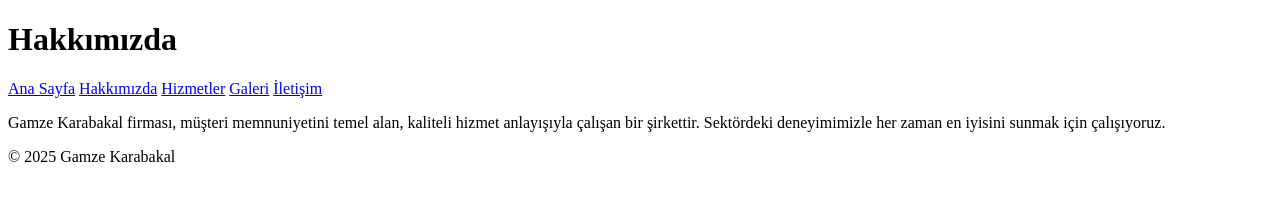
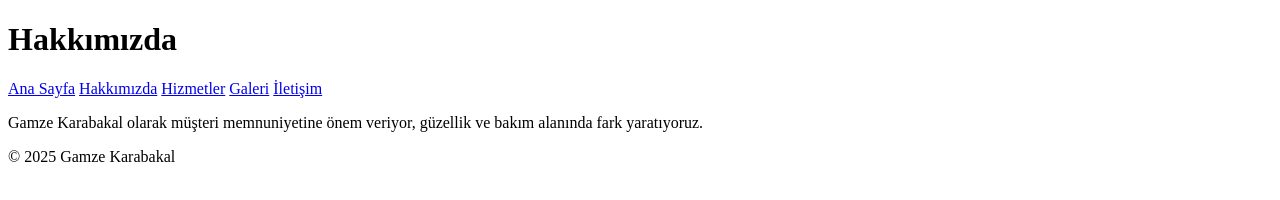
Before and after one commit to 20022001emre/gamzekarabakal.github.io, a plain HTML site: page hakkimizda.html in a window 1280 px wide. Drawn offline with Linux system fonts and the light colour scheme.

Commit message:
Update hakkimizda.html

```diff
--- a/hakkimizda.html
+++ b/hakkimizda.html
@@ -3,6 +3,7 @@
 <head>
   <meta charset="UTF-8">
   <title>Hakkımızda - Gamze Karabakal</title>
+  <link rel="stylesheet" href="style.css">
 </head>
 <body>
   <header>
@@ -17,8 +18,7 @@
   </header>
 
   <main>
-    <p>Gamze Karabakal firması, müşteri memnuniyetini temel alan, kaliteli hizmet anlayışıyla çalışan bir şirkettir.
-    Sektördeki deneyimimizle her zaman en iyisini sunmak için çalışıyoruz.</p>
+    <p>Gamze Karabakal olarak müşteri memnuniyetine önem veriyor, güzellik ve bakım alanında fark yaratıyoruz.</p>
   </main>
 
   <footer>
```
